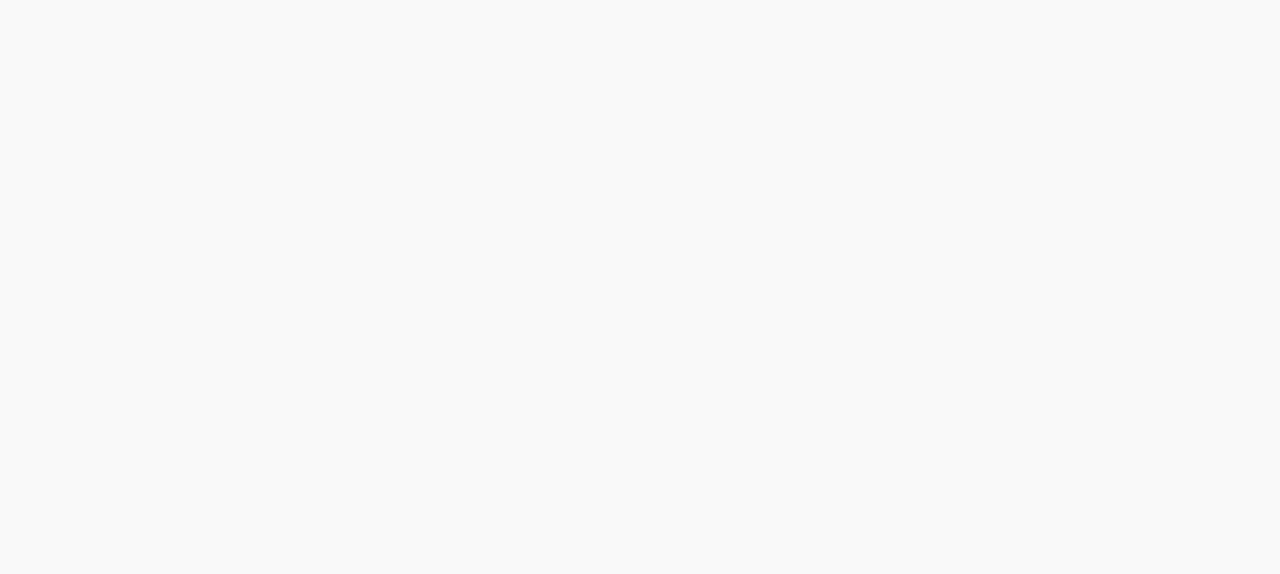
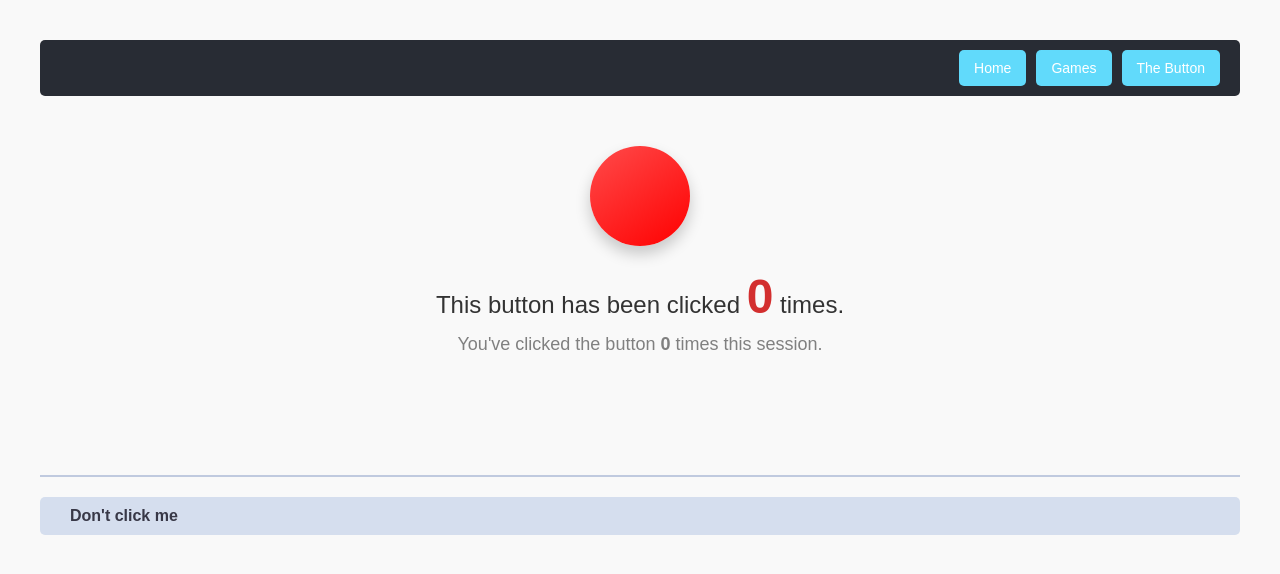
Before and after one commit to JacobMckenna/mywebsite, a React (Create React App) app: page /button in a window 1280 px wide. Before the commit this address had no page. Shown: the top 574 px of the page. Built offline with nearby package versions, Linux system fonts and the light colour scheme.

Commit message:
added new the button page
added the button page with local counter storage, also removed sarah page from the header

```diff
--- a/src/components/App.js
+++ b/src/components/App.js
@@ -2,20 +2,24 @@ import React from 'react';
 import { Routes, Route } from 'react-router-dom';
 import SarahPage from './SarahPage';
 import Home from './Home';
+import TheButton from './TheButton';
 import Games from './Games';
 
 
 function App() {
   if (window.location.host.split(".")[0] === "games") {
     return (
+      // games subdomain
       <Routes>
         <Route path="/" element={<Games />} />
       </Routes>
     );
   } else {
     return (
+      // main domain
       <Routes>
         <Route path="/" element={<Home />} />
+        <Route path="/button" element={<TheButton />} />
         <Route path="/sarah" element={<SarahPage />} />
       </Routes>
     );
--- a/src/components/Header.js
+++ b/src/components/Header.js
@@ -20,8 +20,8 @@ function Header() {
         >
             <button className="special-button">Games</button>
         </a>
-        <Link to="/sarah">
-            <button className="special-button">Special</button>
+        <Link to="/button">
+            <button className="special-button">The Button</button>
         </Link>
     </header>
   );
--- /dev/null
+++ b/src/components/TheButton.js
@@ -0,0 +1,35 @@
+import Header from './Header'; // Import the Header component
+import Footer from './Footer';
+import React, { useState } from "react";
+
+import "../styles/TheButton.css"; // Import the CSS file
+
+function TheButton() {
+  const [globalClicks, setGlobalClicks] = useState(0);
+  const [sessionClicks, setSessionClicks] = useState(0);
+
+  const handleClick = () => {
+    setGlobalClicks((prev) => prev + 1);
+    setSessionClicks((prev) => prev + 1);
+  };
+
+  return (
+    <div className="app-container">
+      <Header />
+      <div className="button-container">
+        <button className="massive-red-button" onClick={handleClick}></button>
+        <div className="global-counter-text">
+          This button has been clicked{" "}
+          <span className="global-counter-number">{globalClicks}</span> times.
+        </div>
+        <div className="session-text">
+          You've clicked the button <strong>{sessionClicks}</strong> times this session.
+        </div>
+      </div>
+      <Footer />
+    </div>
+  );
+}
+
+
+export default TheButton;
--- /dev/null
+++ b/src/styles/TheButton.css
@@ -0,0 +1,62 @@
+/* General App Styles */
+.app-container {
+    font-family: Arial, sans-serif;
+    text-align: center;
+    margin: 20px;
+    color: #333;
+  }
+
+  .header {
+    margin-bottom: 20px;
+  }
+
+  .footer {
+    margin-top: 20px;
+    color: #777;
+  }
+
+  /* Button Styles */
+  .button-container {
+    margin-top: 50px;
+  }
+
+  .massive-red-button {
+    width: 100px;
+    height: 100px;
+    background: linear-gradient(145deg, #ff4b4b, #ff0000);
+    border: none;
+    border-radius: 50%;
+    box-shadow: 0 8px 15px rgba(0, 0, 0, 0.2);
+    cursor: pointer;
+    transition: all 0.3s ease;
+    outline: none;
+  }
+
+  .massive-red-button:hover {
+    background: linear-gradient(145deg, #ff6b6b, #ff2a2a);
+    box-shadow: 0 12px 20px rgba(0, 0, 0, 0.3);
+  }
+
+  .massive-red-button:active {
+    transform: scale(0.95);
+    box-shadow: 0 5px 10px rgba(0, 0, 0, 0.2);
+  }
+
+  /* Counter Styles */
+  .global-counter-text {
+    font-size: 24px;
+    margin-top: 20px;
+    color: #333;
+  }
+
+  .global-counter-number {
+    font-size: 48px; /* Larger font size for the number */
+    font-weight: bold; /* Bold for emphasis */
+    color: #d32f2f; /* Bright red for attention */
+  }
+
+  .session-text {
+    font-size: 18px;
+    margin-top: 10px;
+    color: gray;
+  }
```
